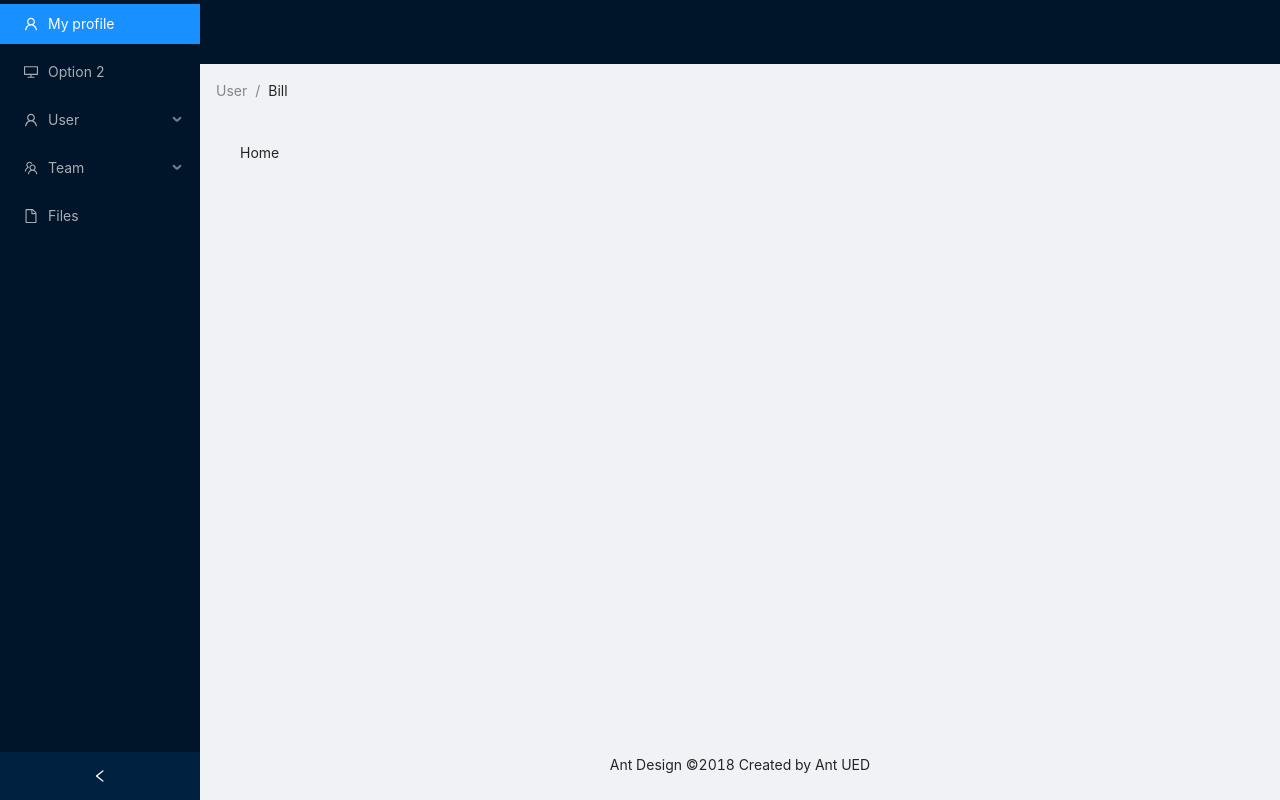
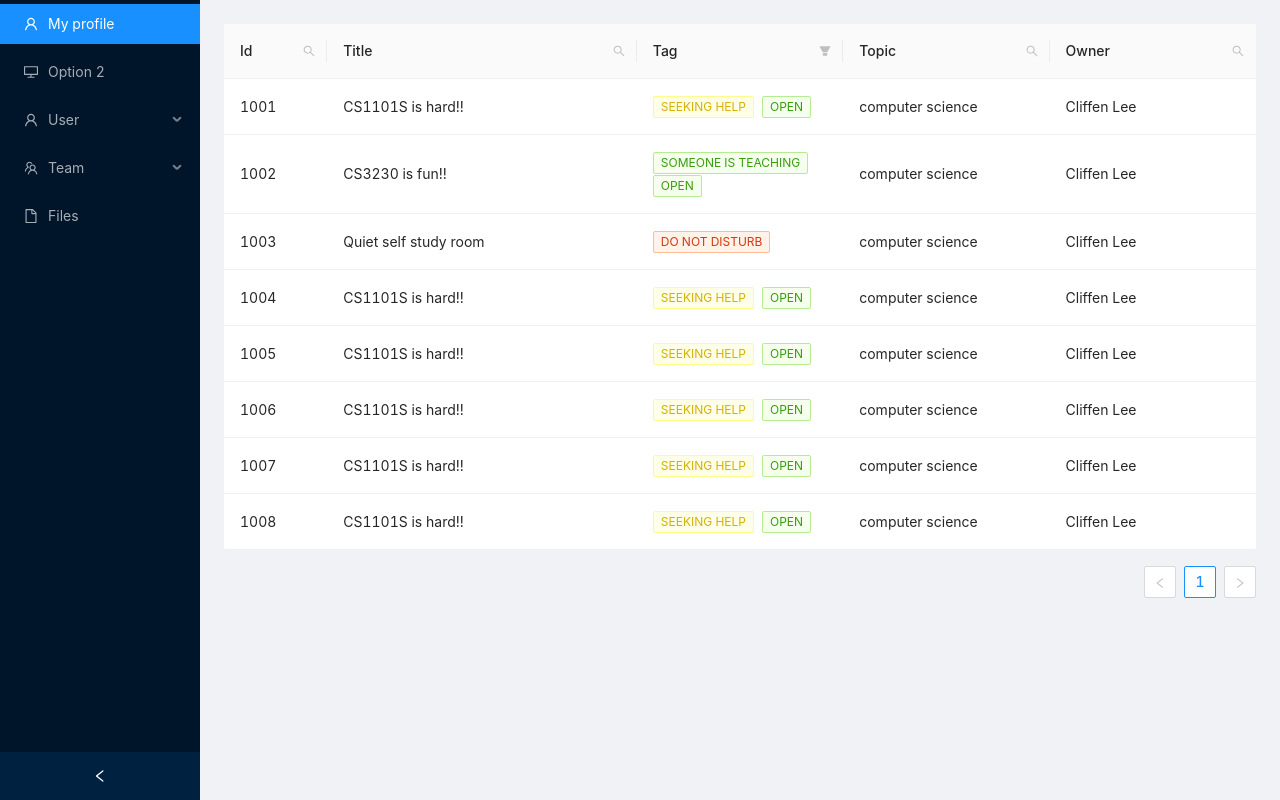
Before and after one commit to gycc7253/nusmu, a Next.js app: page / in a window 1280 px wide. Built offline with nearby package versions, Linux system fonts and the light colour scheme.

Commit message:
add list of rooms

```diff
--- a/components/layout.js
+++ b/components/layout.js
@@ -39,18 +39,10 @@ export default function MyLayout({ children }) {
           </Menu.Item>
         </Menu>
       </Sider>
-      <Layout className="site-layout">
-        <Header className="site-layout-background" style={{ padding: 0 }} />
-        <Content style={{ margin: '0 16px' }}>
-          <Breadcrumb style={{ margin: '16px 0' }}>
-            <Breadcrumb.Item>User</Breadcrumb.Item>
-            <Breadcrumb.Item>Bill</Breadcrumb.Item>
-          </Breadcrumb>
-          <div className="site-layout-background" style={{ padding: 24, minHeight: 360 }}>
+       <Layout className="site-layout">
+        <div className="site-layout-background" style={{ padding: 24, minHeight: 360 }}>
             <main>{children}</main>
-          </div>
-        </Content>
-        <Footer style={{ textAlign: 'center' }}>Ant Design ©2018 Created by Ant UED</Footer>
+        </div>
       </Layout>
     </Layout>
     </>
--- a/package.json
+++ b/package.json
@@ -12,6 +12,7 @@
     "antd": "^4.16.8",
     "next": "^11.0.0",
     "react": "17.0.2",
-    "react-dom": "17.0.2"
+    "react-dom": "17.0.2",
+    "react-highlight-words": "^0.17.0"
   }
 }
--- a/pages/index.js
+++ b/pages/index.js
@@ -1,13 +1,237 @@
 import Head from 'next/head'
 import Link from 'next/link'
+import React, { useState } from 'react';
 import MyLayout from '../components/layout'
+import { Table, Input, Button, Space, Tag } from 'antd';
+import 'antd/dist/antd.css';
+import Highlighter from 'react-highlight-words';
+import { SearchOutlined } from '@ant-design/icons';
 
+const data = [
+  {
+    key: '1',
+    id: '1001',
+    title: 'CS1101S is hard!!',
+    tag: ['seeking help', 'open'],
+    topic: 'computer science',
+    owner: 'Cliffen Lee',
+  },
+  {
+    key: '2',
+    id: '1002',
+    title: 'CS3230 is fun!!',
+    tag: ['someone is teaching', 'open'],
+    topic: 'computer science',
+    owner: 'Cliffen Lee',
+  },
+  {
+    key: '3',
+    id: '1003',
+    title: 'Quiet self study room',
+    tag: ['do not disturb'],
+    topic: 'computer science',
+    owner: 'Cliffen Lee',
+  },
+  {
+    key: '4',
+    id: '1004',
+    title: 'CS1101S is hard!!',
+    tag: ['seeking help', 'open'],
+    topic: 'computer science',
+    owner: 'Cliffen Lee',
+  },
+  {
+    key: '5',
+    id: '1005',
+    title: 'CS1101S is hard!!',
+    tag: ['seeking help', 'open'],
+    topic: 'computer science',
+    owner: 'Cliffen Lee',
+  },
+  {
+    key: '6',
+    id: '1006',
+    title: 'CS1101S is hard!!',
+    tag: ['seeking help', 'open'],
+    topic: 'computer science',
+    owner: 'Cliffen Lee',
+  },
+  {
+    key: '7',
+    id: '1007',
+    title: 'CS1101S is hard!!',
+    tag: ['seeking help', 'open'],
+    topic: 'computer science',
+    owner: 'Cliffen Lee',
+  },
+  {
+    key: '8',
+    id: '1008',
+    title: 'CS1101S is hard!!',
+    tag: ['seeking help', 'open'],
+    topic: 'computer science',
+    owner: 'Cliffen Lee',
+  },
+];
 
 export default function Home() {
+  const [searchText, setSearchText] = useState('');
+  const [searchedColumn, setSearchedColumn] = useState('');
+  const [searchInput, setSearchInput] = useState('');
+
+  const getColumnSearchProps = dataIndex => ({
+    filterDropdown: ({ setSelectedKeys, selectedKeys, confirm, clearFilters }) => (
+      <div style={{ padding: 8 }}>
+        <Input
+          ref={node => {
+            setSearchInput(node);
+          }}
+          placeholder={`Search ${dataIndex}`}
+          value={selectedKeys[0]}
+          onChange={e => setSelectedKeys(e.target.value ? [e.target.value] : [])}
+          onPressEnter={() => handleSearch(selectedKeys, confirm, dataIndex)}
+          style={{ marginBottom: 8, display: 'block' }}
+        />
+        <Space>
+          <Button
+            type="primary"
+            onClick={() => handleSearch(selectedKeys, confirm, dataIndex)}
+            icon={<SearchOutlined />}
+            size="small"
+            style={{ width: 90 }}
+          >
+            Search
+          </Button>
+          <Button onClick={() => handleReset(clearFilters)} size="small" style={{ width: 90 }}>
+            Reset
+          </Button>
+          <Button
+            type="link"
+            size="small"
+            onClick={() => {
+              confirm({ closeDropdown: false });
+              setSearchText(selectedKeys[0]);
+              setSearchedColumn(dataIndex);
+            }}
+          >
+            Filter
+          </Button>
+        </Space>
+      </div>
+    ),
+    filterIcon: filtered => <SearchOutlined style={{ color: filtered ? '#1890ff' : undefined }} />,
+    onFilter: (value, record) =>
+      record[dataIndex]
+        ? record[dataIndex].toString().toLowerCase().includes(value.toLowerCase())
+        : '',
+    // onFilterDropdownVisibleChange: visible => {
+    //   if (visible) {
+    //     setTimeout(() => this.searchInput.select(), 100);
+    //   }
+    // },
+    render: text =>
+      searchedColumn === dataIndex ? (
+        <Highlighter
+          highlightStyle={{ backgroundColor: '#ffc069', padding: 0 }}
+          searchWords={[searchText]}
+          autoEscape
+          textToHighlight={text ? text.toString() : ''}
+        />
+      ) : (
+        text
+      ),
+  });
+
+  const handleSearch = (selectedKeys, confirm, dataIndex) => {
+    confirm();
+    setSearchText(selectedKeys[0]);
+    setSearchedColumn(dataIndex);
+  };
+
+  const handleReset = clearFilters => {
+    clearFilters();
+    setSearchText('');
+  };
+
+  const columns = [
+    {
+      title: 'Id',
+      dataIndex: 'id',
+      key: 'id',
+      width: '10%',
+      ...getColumnSearchProps('id'),
+    },
+    {
+      title: 'Title',
+      dataIndex: 'title',
+      key: 'title',
+      width: '30%',
+      ...getColumnSearchProps('title'),
+    },
+    {
+      title: 'Tag',
+      dataIndex: 'tag',
+      key: 'tag',
+      filters: [
+        {
+          text: 'do not disturb',
+          value: 'do not disturb',
+        },
+        {
+          text: 'open',
+          value: 'open',
+        },
+        {
+          text: 'seeking help',
+          value: 'seeking help',
+        },
+        {
+          text: 'someone is teaching',
+          value: 'someone is teaching',
+        },
+      ],
+      onFilter: (value, record) => record.tag.includes(value),
+      render: tags => (
+        <>
+
+          {tags.map(tag => {
+             let color = 'green';
+            if (tag === 'do not disturb') {
+              color = 'volcano';
+            }
+            if (tag === 'seeking help') {
+              color = 'yellow';
+            }
+            return (
+              <Tag color={color} key={tag}>
+                {tag.toUpperCase()}
+              </Tag>
+            );
+          })}
+        </>
+      ),
+    },
+    {
+      title: 'Topic',
+      dataIndex: 'topic',
+      key: 'topic',
+      width: '20%',
+      ...getColumnSearchProps('topic'),
+    },
+    {
+      title: 'Owner',
+      dataIndex: 'owner',
+      key: 'owner',
+      width: '20%',
+      ...getColumnSearchProps('owner'),
+    },
+  ];
+
   return (
-    <div>Home</div>
+    <Table columns={columns} dataSource={data} />
     )
 }
+
 
 Home.getLayout = (home) => (
   <MyLayout>
```
Also changed, not shown: 1 other file (tests, documents, lock files or other folders).
